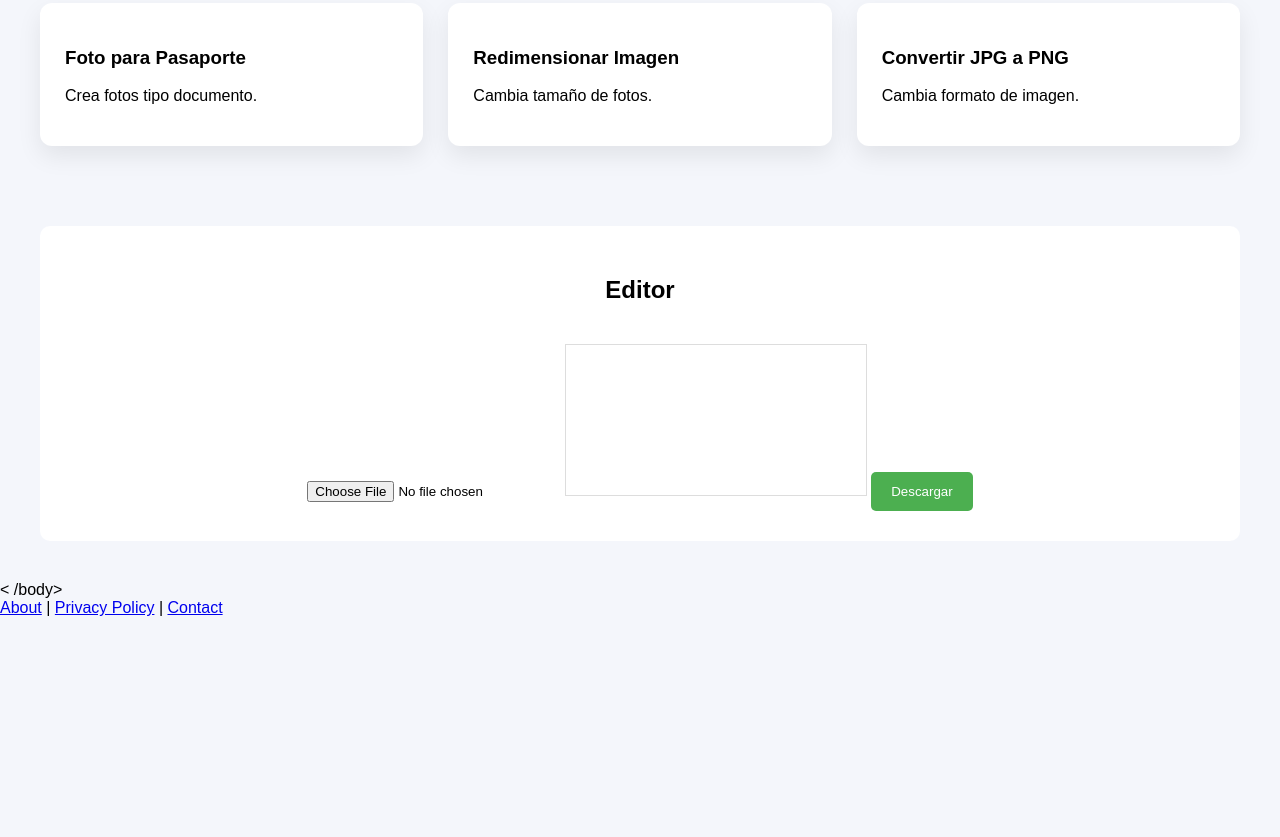
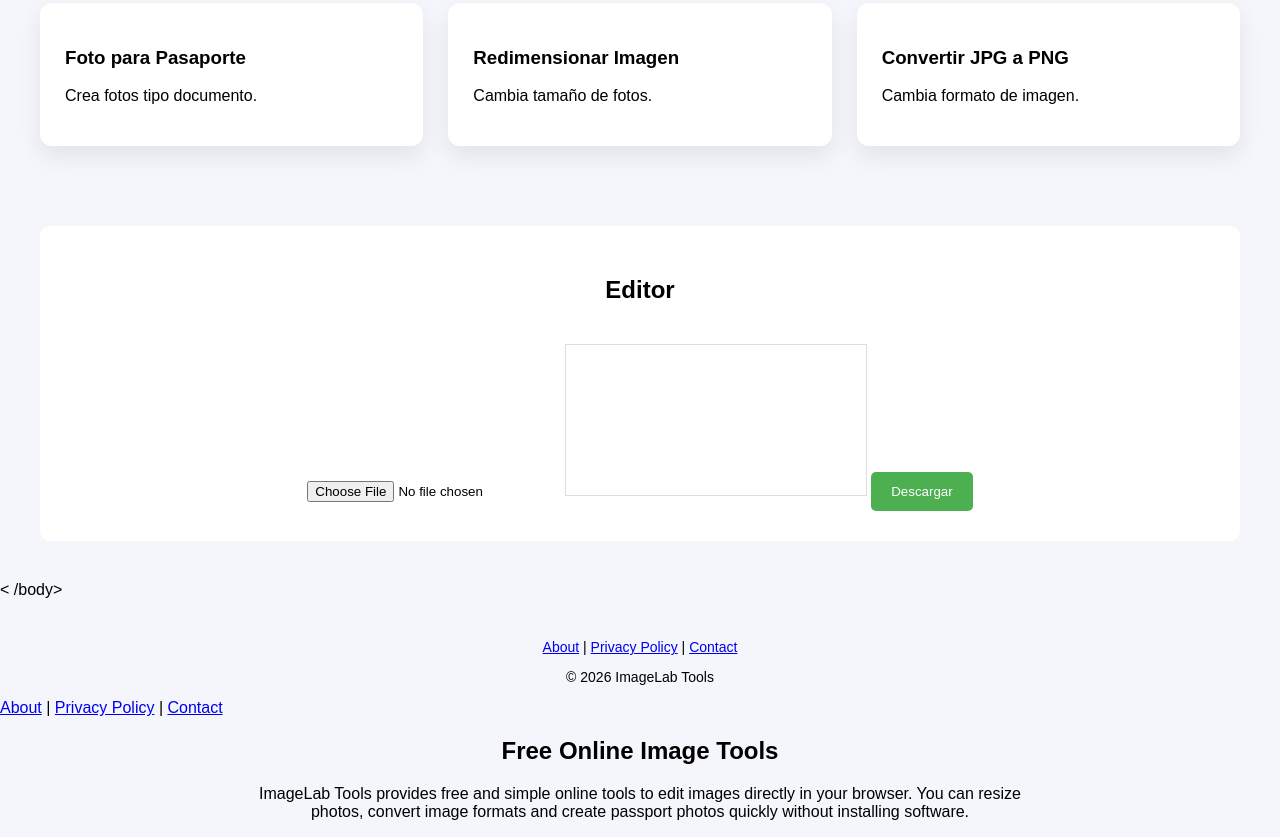
Before and after one commit to nathalymata833-beep/ImageLab, a plain HTML site: page index.html in a window 1280 px wide. Shown: the part 271-1108 px from the top of the page. Before the commit the page ends 888 px from the top, so only its background shows below. Drawn offline with Linux system fonts and the light colour scheme; a script that the page names is missing.

Commit message:
Add files via upload

```diff
--- a/index.html
+++ b/index.html
@@ -72,6 +72,16 @@
 <script src="tools/resize.js"></script>
 <script src="tools/convert.js"></script>
 <script src="script.js"></script>/body>
+<footer style="margin-top:40px;text-align:center;font-size:14px">
+
+<a href="about.html">About</a> |
+<a href="privacy-policy.html">Privacy Policy</a> |
+<a href="contact.html">Contact</a>
+
+<p>© 2026 ImageLab Tools</p>
+
+</footer>
+</body>
 </html>
 
 <footer>
@@ -81,3 +91,13 @@
 <a href="contact.html">Contact</a>
 
 </footer>
+<section style="max-width:800px;margin:auto;text-align:center">
+
+<h2>Free Online Image Tools</h2>
+
+<p>
+ImageLab Tools provides free and simple online tools to edit images directly in your browser.
+You can resize photos, convert image formats and create passport photos quickly without installing software.
+</p>
+
+</section>
```
Also changed, not shown: robots.txt (added).
